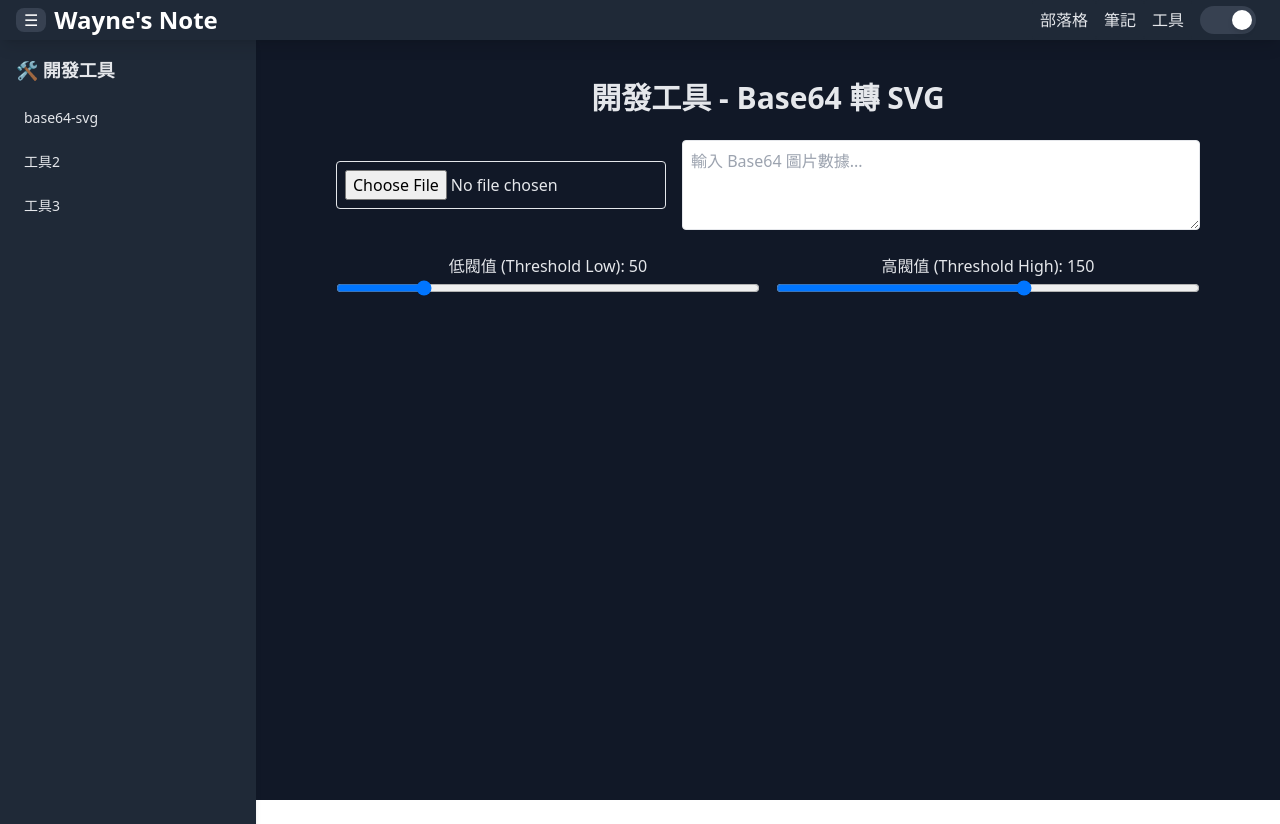
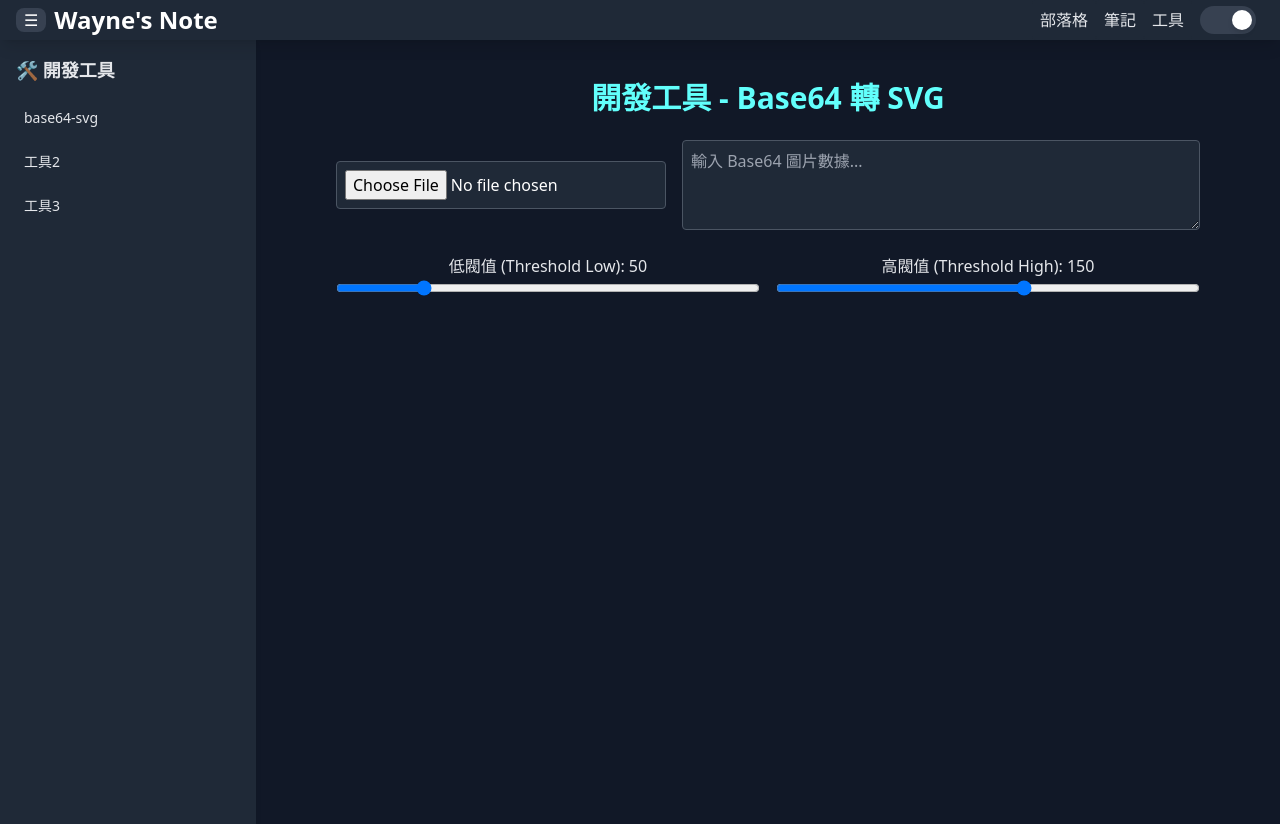
Before and after one commit to wayne23123/wayne-notes, a React (Vite) app: page /wayne-notes/tools/base64-svg in a window 1280 px wide. After the commit the page ends 800 px from the top, so only its background shows below. Built offline with nearby package versions, Linux system fonts and the light colour scheme.

Commit message:
git-basics page add dark mode

```diff
--- a/src/components/Layout.tsx
+++ b/src/components/Layout.tsx
@@ -90,7 +90,7 @@ export default function Layout() {
 
   return (
     <div
-      className={`min-h-screen flex flex-col transition-colors ${
+      className={`flex flex-col transition-colors ${
         darkMode ? 'bg-gray-900 text-gray-200' : 'bg-gray-200 text-black'
       }`}
     >
--- a/src/context/DarkModeContext.tsx
+++ b/src/context/DarkModeContext.tsx
@@ -17,6 +17,8 @@ export const DarkModeProvider: React.FC<{ children: React.ReactNode }> = ({
 
   useEffect(() => {
     localStorage.setItem('darkMode', darkMode.toString());
+
+    document.body.style.backgroundColor = darkMode ? '#111827' : '#E5E7EB';
   }, [darkMode]);
 
   return (
--- a/src/index.css
+++ b/src/index.css
@@ -13,3 +13,6 @@
 .text-E3E3E3 {
   color: #e3e3e3;
 }
+body {
+  background: #263238;
+}
--- a/src/pages/tools/Base64ToSvg.tsx
+++ b/src/pages/tools/Base64ToSvg.tsx
@@ -1,6 +1,8 @@
 import { useState, useEffect, useRef } from 'react';
+import { useDarkMode } from '../../context/DarkModeContext';
 
 export default function Tools() {
+  const { darkMode } = useDarkMode();
   const [base64, setBase64] = useState('');
   const [svgData, setSvgData] = useState('');
   const [thresholdLow, setThresholdLow] = useState(50);
@@ -31,7 +33,6 @@ export default function Tools() {
 
   function processImage() {
     setIsProcessing(true);
-    console.log(1);
     const img = new Image();
     img.src = base64;
     img.onload = function () {
@@ -152,7 +153,11 @@ export default function Tools() {
 
   return (
     <div className="max-w-4xl mx-auto p-4 space-y-6">
-      <h1 className="text-3xl font-bold text-center">
+      <h1
+        className={`text-3xl font-bold text-center ${
+          darkMode ? 'text-[#62FFFC]' : 'text-blue-800'
+        }`}
+      >
         開發工具 - Base64 轉 SVG
       </h1>
 
@@ -162,11 +167,19 @@ export default function Tools() {
           type="file"
           accept="image/*"
           onChange={handleFileUpload}
-          className="p-2 border rounded w-full md:w-auto"
+          className={`p-2 border rounded w-full md:w-auto ${
+            darkMode
+              ? 'border-gray-600 bg-gray-800 text-white'
+              : 'border-gray-300 bg-white text-black'
+          }`}
         />
         <textarea
           rows={3}
-          className="p-2 border rounded w-full"
+          className={`p-2 border rounded w-full ${
+            darkMode
+              ? 'border-gray-600 bg-gray-800 text-white'
+              : 'border-gray-300 bg-white text-black'
+          }`}
           placeholder="輸入 Base64 圖片數據..."
           value={base64}
           onChange={handleBase64Input}
@@ -212,15 +225,23 @@ export default function Tools() {
           <h2 className="text-2xl font-semibold">轉換後的 SVG</h2>
           <div
             dangerouslySetInnerHTML={{ __html: svgData }}
-            className="border p-4 mt-2"
+            className={`flex justify-center border p-4 mt-2 ${
+              darkMode ? 'bg-gray-400 text-white' : 'bg-gray-100 text-white'
+            }`}
           ></div>
           <button
             onClick={() => navigator.clipboard.writeText(svgData)}
-            className="mt-4 bg-blue-500 text-white px-4 py-2 rounded"
+            className={`mt-4 px-4 py-2 rounded ${
+              darkMode ? 'bg-blue-500 text-white' : 'bg-blue-700 text-white'
+            }`}
           >
             複製 SVG 代碼
           </button>
-          <pre className="bg-gray-100 p-4 border mt-2 text-left h-28 overflow-auto whitespace-pre-wrap">
+          <pre
+            className={`p-4 border mt-2 text-left h-28 overflow-auto whitespace-pre-wrap ${
+              darkMode ? 'bg-gray-800 text-white' : 'bg-gray-100 text-black'
+            }`}
+          >
             {svgData}
           </pre>
         </div>
```
